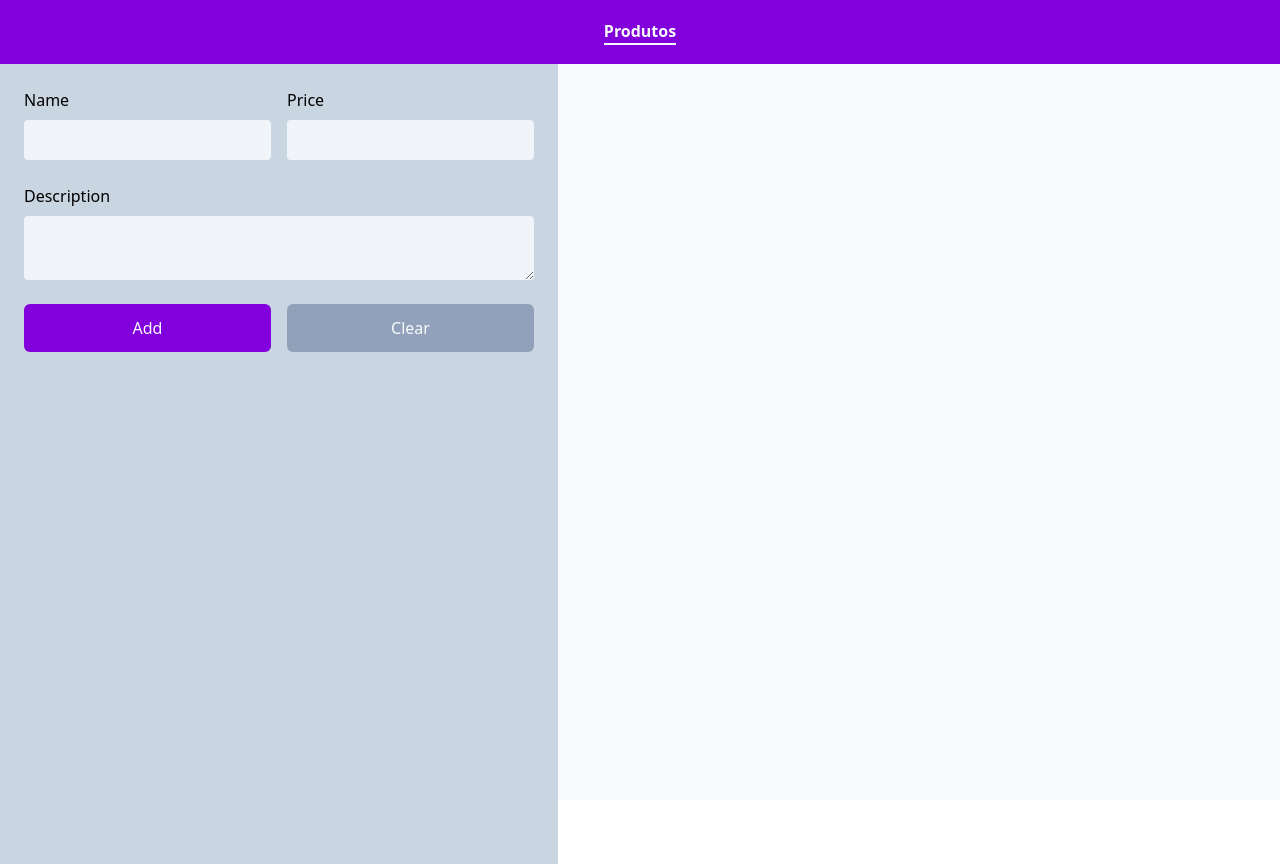
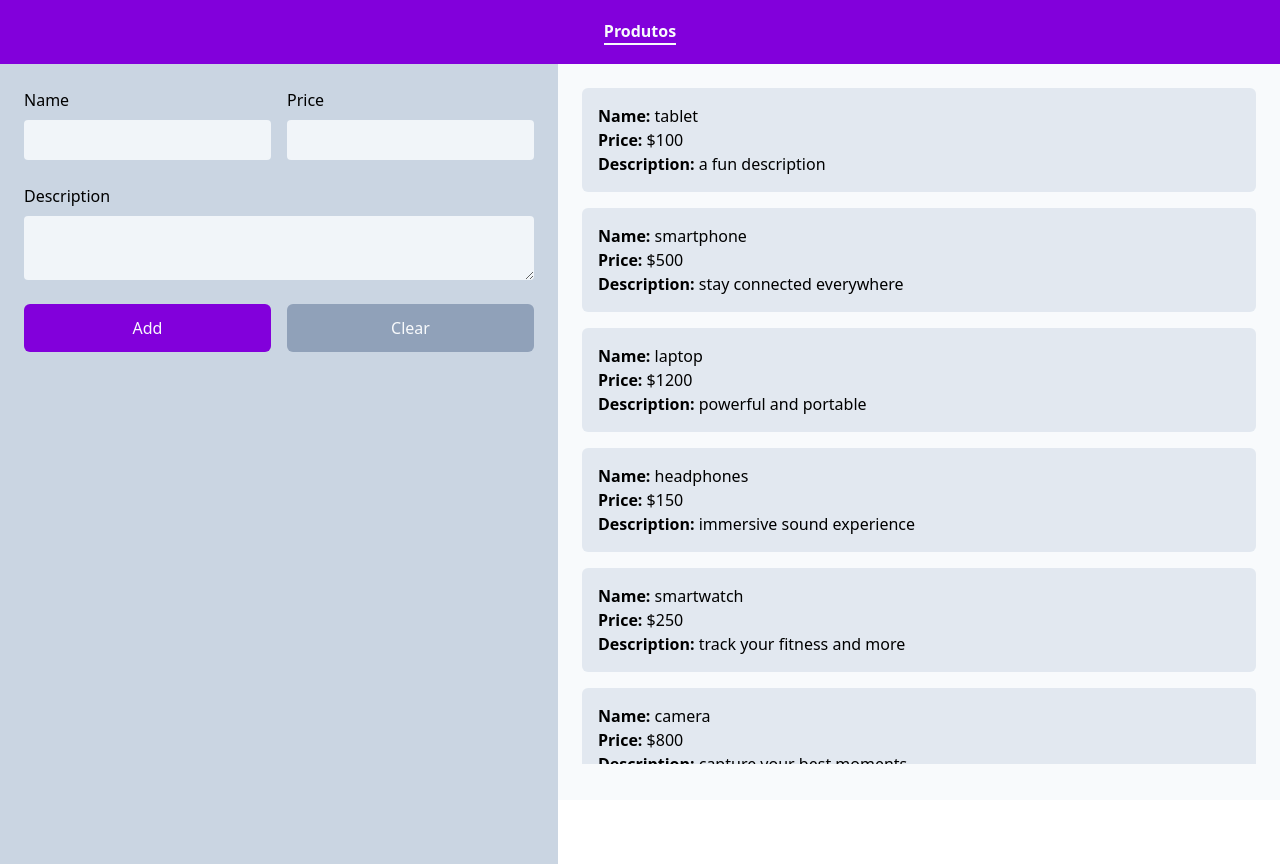
Before and after one commit to EnzoBernardis2007/e-commerce-md, a React (Vite) app: page /layout/product in a window 1280 px wide. Built offline with nearby package versions, Linux system fonts and the light colour scheme.

Commit message:
feat(product): tab to see products

```diff
--- a/src/components/Toolbar.tsx
+++ b/src/components/Toolbar.tsx
@@ -1,6 +1,6 @@
 export default function Toolbar() {
     return (
-        <aside className="bg-slate-300 h-screen w-fit p-6">
+        <aside className="bg-slate-300 h-full w-fit p-6">
             <div className="flex gap-4 mb-6">
                 <div className="flex flex-col">
                     <label className="mb-2">Name</label>
--- a/src/pages/Product.tsx
+++ b/src/pages/Product.tsx
@@ -1,9 +1,53 @@
-import Toolbar from "../components/Toolbar"
+import Toolbar from "../components/Toolbar";
+
+const productsMockup = [
+    {
+        name: "tablet",
+        price: 100,
+        description: "a fun description"
+    },
+    {
+        name: "smartphone",
+        price: 500,
+        description: "stay connected everywhere"
+    },
+    {
+        name: "laptop",
+        price: 1200,
+        description: "powerful and portable"
+    },
+    {
+        name: "headphones",
+        price: 150,
+        description: "immersive sound experience"
+    },
+    {
+        name: "smartwatch",
+        price: 250,
+        description: "track your fitness and more"
+    },
+    {
+        name: "camera",
+        price: 800,
+        description: "capture your best moments"
+    }
+];
 
 export default function Product() {
     return (
-        <main className="h-full">
+        <main className="h-full w-full flex">
             <Toolbar />
+            <div className="h-[94%] w-full p-6 overflow-hidden"> {/* Container principal sem scroll */}
+                <div className="h-[96%] overflow-y-auto"> {/* Container dos produtos com scroll */}
+                    {productsMockup.map((product, index) => (
+                        <div key={index} className="bg-slate-200 w-full h-fit p-4 mb-4 rounded-md">
+                            <p><strong>Name:</strong> {product.name}</p>
+                            <p><strong>Price:</strong> ${product.price}</p>
+                            <p><strong>Description:</strong> {product.description}</p>
+                        </div>
+                    ))}
+                </div>
+            </div>
         </main>
-    )
+    );
 }
```
